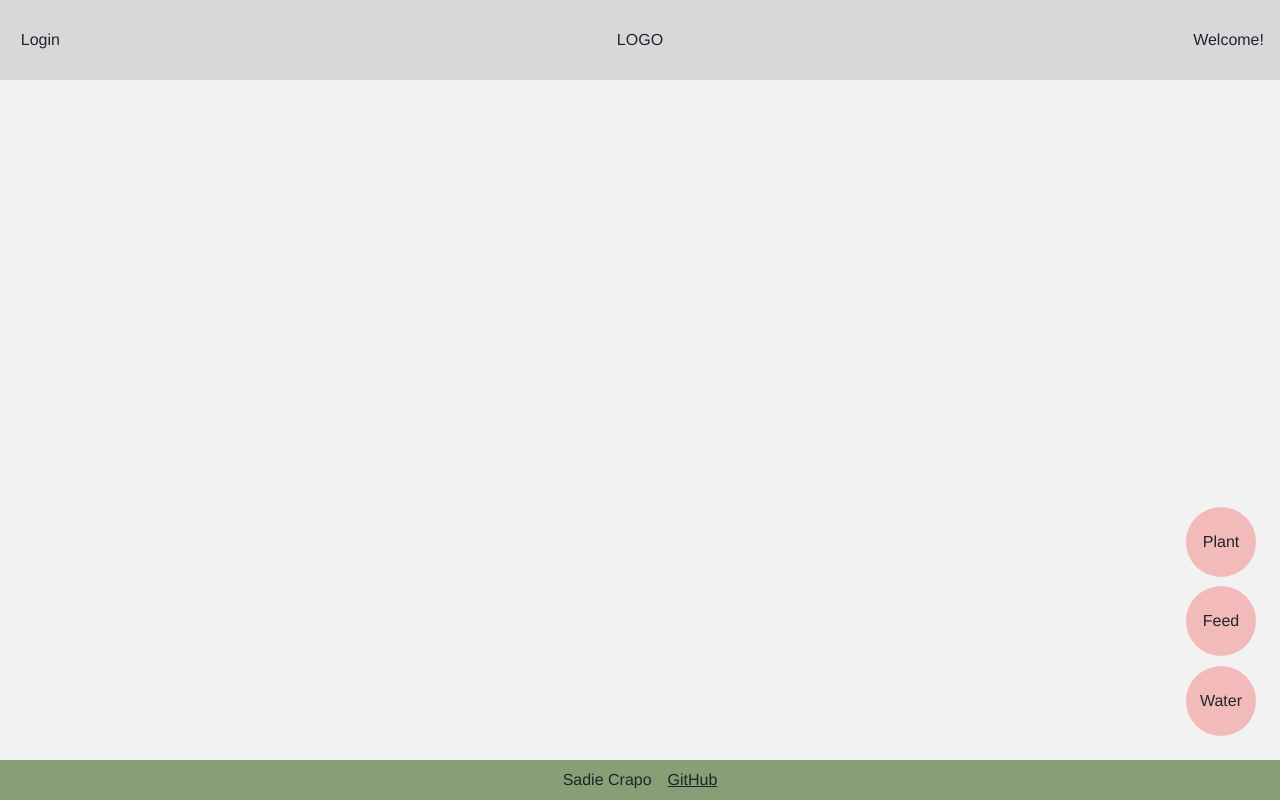
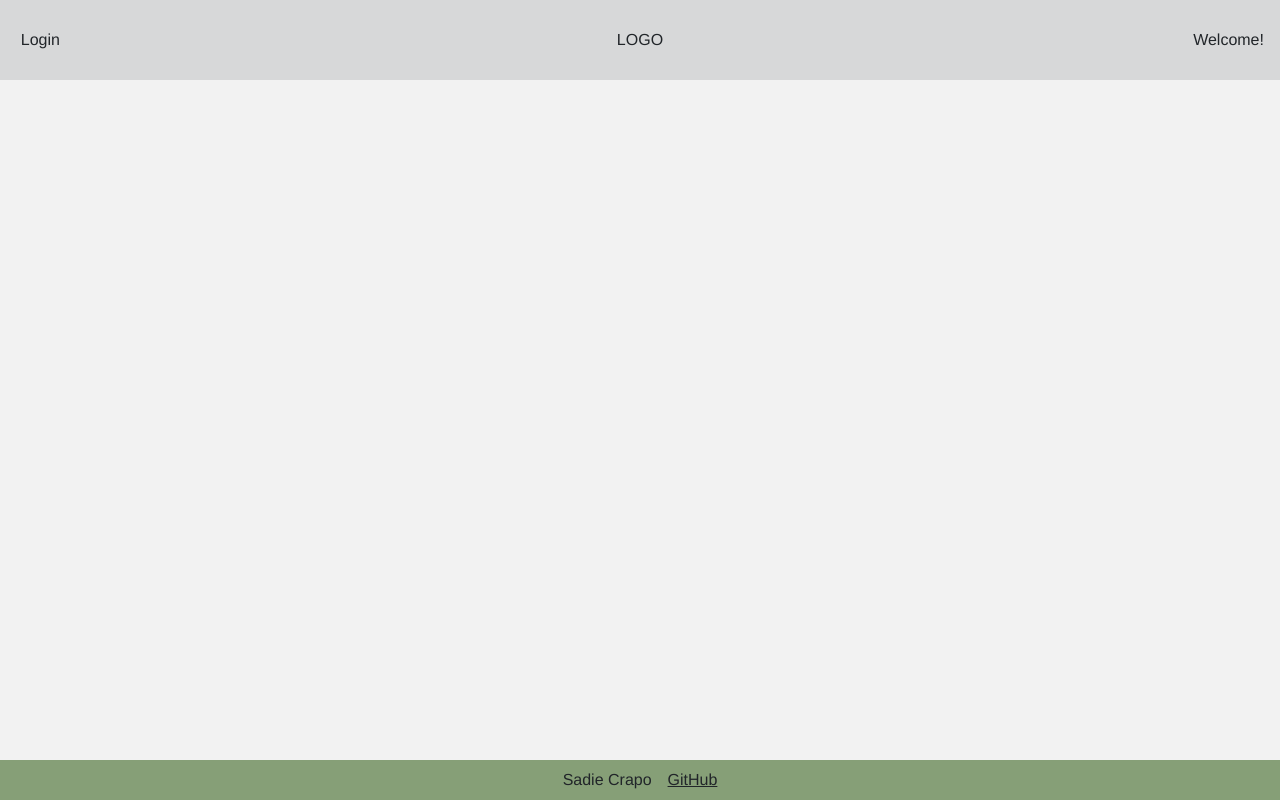
Before and after one commit to SadieCrapo/Startup, a React (Vite) app: page /greenhouse in a window 1280 px wide. Built offline with nearby package versions, Linux system fonts and the light colour scheme.

Commit message:
Switch views when plant button is clicked

```diff
--- a/src/greenhouse/greenhouse.css
+++ b/src/greenhouse/greenhouse.css
@@ -2,6 +2,13 @@
     display: flex;
     flex-direction: row;
     /* justify-content: right; */
+}
+
+.inactive-parent {
+    display: flex;
+    flex-direction: row;
+    align-content: end;
+    flex: 1;
 }
 
 .shelves {
--- a/src/greenhouse/greenhouse.jsx
+++ b/src/greenhouse/greenhouse.jsx
@@ -2,58 +2,85 @@ import React from 'react';
 import './greenhouse.css';
 import './plant-component';
 import './plant';
+import { PlantingState } from './plantingState';
+import { PlantingActive } from './planting-active';
+import { PlantingInactive } from './planting-inactive';
 // import '../app.css';
 
-export function Greenhouse({plants}) {
-    const [food, setFood] = React.useState(localStorage.getItem('food') || 0);
-    const [water, setWater] = React.useState(localStorage.getItem('water') || 0);
+export function Greenhouse({ plants, plantingState, foodInventory, decreaseInventoryFromFeeding, decreaseInventoryFromPlanting, setPlantingActive }) {
+    // const [food, setFood] = React.useState(localStorage.getItem('food') || 0);
+    // const [water, setWater] = React.useState(localStorage.getItem('water') || 0);
     // const [plants, setPlants] = React.useState([]);
     // localStorage.setItem('plants', plants);
     // localStorage.setItem('plants', [])
     // plantList = localStorage.getItem('plants')
     // setUserName(userName);
 
-    const PlantComponent = ({ plant }) => {
-        return (
-            <div className="plant">
-                <img src={plant.imageUrl} alt="A plant growing in a pot" />
-            </div>
-        );
-    };
+    // const PlantComponent = ({ plant }) => {
+    //     return (
+    //         <div className="plant">
+    //             <img src={plant.imageUrl} alt="A plant growing in a pot" />
+    //         </div>
+    //     );
+    // };
 
-    function feedAll() {
-        localStorage.setItem('water', 4);
-        if (food > 0) {
-            setFood(food - 1);
-            localStorage.setItem('food', food - 1);
-            growAll();
-        }
-    }
+    // function feedAll() {
+    //     if (food > 0) {
+    //         setFood(food - 1);
+    //         localStorage.setItem('food', food);
+    //         growAll();
+    //     }
+    // }
 
-    function waterAll() {
-        if (water > 0) {
-            setWater(water - 1);
-            localStorage.setItem('water', water);
-            growAll();
-        }
-    }
+    // function waterAll() {
+    //     if (water > 0) {
+    //         setWater(water - 1);
+    //         localStorage.setItem('water', water);
+    //         growAll();
+    //     }
+    // }
 
-    function growAll() {
-        for (let index = 0; index < plants.length; index++) {
-            const plant = plants[index];
-            plant.grow();
-        }
-    }
+    // function growAll() {
+    //     for (let index = 0; index < plants.length; index++) {
+    //         const plant = plants[index];
+    //         plant.grow();
+    //     }
+    // }
 
-  return (
-    // <main className="container-fluid bg-secondary text-center">
-    <main className='greenhouse-main'>
-            <div className="shelves">
-                {plants.map((plant) => (
-                <PlantComponent plant={plant} />
-                ))}
-            </div>
-        {/* <div className="shelves">
+    return (
+        <main className='greenhouse-main'>
+            {plantingState === PlantingState.Inactive && (
+                <PlantingInactive
+                    plants={plants}
+                    foodInventory={foodInventory}
+                    decreaseInventoryFromFeeding={decreaseInventoryFromFeeding}
+                    setPlantingActive={setPlantingActive}
+            // onLogout={() => {
+            //     onAuthChange(userName, AuthState.Unauthenticated);
+            // }}
+                />
+            )}
+            {plantingState === PlantingState.Active && (
+                <PlantingActive
+                    plants={plants}
+                    decreaseInventoryFromPlanting={decreaseInventoryFromPlanting}
+        // onLogin={(loginUsername) => {
+        //     onAuthChange(loginUsername, AuthState.Authenticated);
+        // }}
+                />
+            )}
+        </main>
+    );
+}
+
+// <main className="container-fluid bg-secondary text-center">
+// <main className='greenhouse-main'>
+//         <div className="shelves">
+//             {plants.map((plant) => (
+//             <PlantComponent plant={plant} />
+//             ))}
+//         </div>
+{/* <div className="shelves">
             <div className="plant">
                 <img alt="A plant growing in a pot" />
             </div>
@@ -91,11 +118,12 @@ export function Greenhouse({plants}) {
                 <img alt="A plant growing in a pot" />
             </div>
         </div> */}
-        <div className="tools">
+
+{/* <div className="tools">
             <button className="action-button btn action">Plant</button>
             <button onClick={feedAll} className="action-button btn action">Feed</button>
             <button onClick={waterAll} className="action-button btn action">Water</button>
         </div>
-    </main>
-  );
-}
+    </main> */}
+//     );
+// }
--- a/src/greenhouse/plant-component.jsx
+++ b/src/greenhouse/plant-component.jsx
@@ -1,7 +1,8 @@
 const PlantComponent = ({ plant }) => {
     return (
         <div className="plant">
-            <img src={plant.imageUrl} alt="A plant growing in a pot" />
+            <img src={plant.imageUrl} onerror="public/images/placeholder.png" alt="A plant growing in a pot" />
+            <img src="404.png" onerror="this.src='alt.png';" />
         </div>
     );
 };
--- /dev/null
+++ b/src/greenhouse/planting-active.jsx
@@ -0,0 +1,7 @@
+import React from "react";
+
+export function PlantingActive({plants}) {
+    return (
+        <main>Planting is active</main>
+    );
+}
--- /dev/null
+++ b/src/greenhouse/planting-inactive.jsx
@@ -0,0 +1,56 @@
+import React from "react";
+
+export function PlantingInactive({plants, foodInventory, decreaseInventoryFromFeeding, setPlantingActive}) {
+    // const [food, setFood] = React.useState(localStorage.getItem('food') || 0);
+    // const [water, setWater] = React.useState(localStorage.getItem('water') || 0);
+
+    const PlantComponent = ({ plant }) => {
+        return (
+            <div className="plant">
+                <img src={plant.imageUrl} alt="A plant growing in a pot" />
+            </div>
+        );
+    };
+
+    function feedAll() {
+        if (foodInventory.food > 0) {
+            decreaseInventoryFromFeeding("food");
+            // setFood(food - 1);
+            // localStorage.setItem('food', food);
+            growAll();
+        }
+    }
+
+    function waterAll() {
+        if (foodInventory.water > 0) {
+            decreaseInventoryFromFeeding("water");
+            // setWater(water - 1);
+            // localStorage.setItem('water', water);
+            growAll();
+        }
+    }
+
+    function growAll() {
+        for (let index = 0; index < plants.length; index++) {
+            const plant = plants[index];
+            plant.grow();
+        }
+    }
+
+    return (
+        // <main className='greenhouse-main'>
+        <div className="inactive-parent">
+            <div className="shelves">
+                {plants.map((plant) => (
+                <PlantComponent plant={plant} />
+                ))}
+            </div>
+            <div className="tools">
+                    <button onClick={setPlantingActive} className="action-button btn action">Plant</button>
+                    <button onClick={feedAll} className="action-button btn action">Feed</button>
+                    <button onClick={waterAll} className="action-button btn action">Water</button>
+            </div>
+        </div>
+        // </main>
+    );
+}
--- /dev/null
+++ b/src/greenhouse/plantingState.js
@@ -0,0 +1,9 @@
+export class PlantingState {
+    static Unknown = new PlantingState('unknown');
+    static Active = new PlantingState('active');
+    static Inactive = new PlantingState('inactive');
+
+    constructor(name) {
+      this.name = name;
+    }
+  }
```
